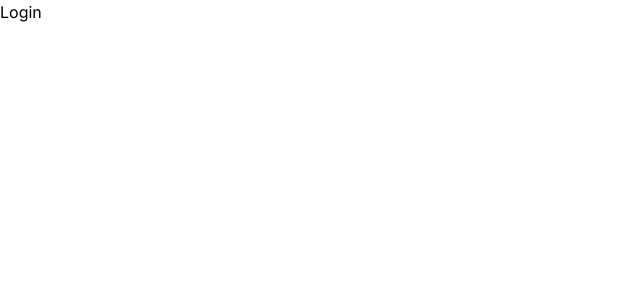
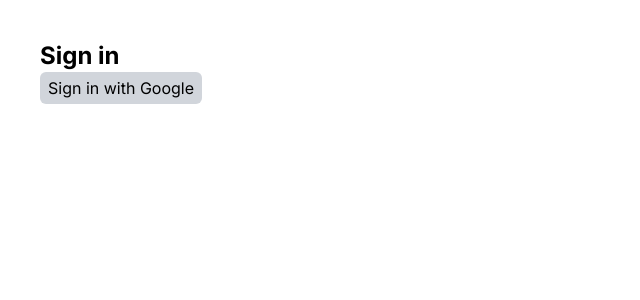
Before and after one commit to lGnyte/Cloud-Computing-Project, a Next.js app: page /login in a window 1280 px wide. Shown: the top 300 px of the page, without its empty margins (0-640 px from the left). Built offline with nearby package versions, Linux system fonts and the light colour scheme; no server answers.

Commit message:
added google auth

```diff
--- /dev/null
+++ b/src/app/components/UserContext.tsx
@@ -0,0 +1,14 @@
+'use client';
+
+import { UserContext } from "@/lib/context";
+import { useUserData } from "@/lib/hooks";
+
+export default function Context(props : any) {
+  const userData = useUserData();
+
+  return (
+    <UserContext.Provider value={userData}>
+      {props.children}
+    </UserContext.Provider>
+  );
+}
--- a/src/app/layout.tsx
+++ b/src/app/layout.tsx
@@ -1,6 +1,8 @@
 import type { Metadata } from "next";
 import { Inter } from "next/font/google";
 import "./globals.css";
+import { Toaster } from "react-hot-toast";
+import UserContext from "./components/UserContext";
 
 const inter = Inter({ subsets: ["latin"] });
 
@@ -16,7 +18,12 @@
 }>) {
   return (
     <html lang="en">
-      <body className={inter.className}>{children}</body>
+      <body className={inter.className}>
+        <UserContext>
+          {children}
+          <Toaster />
+        </UserContext>
+      </body>
     </html>
   );
 }
--- a/src/app/login/page.tsx
+++ b/src/app/login/page.tsx
@@ -1,7 +1,40 @@
+'use client';
+
+import { signInWithGoogle } from "@/lib/auth";
+import { UserContext } from "../../lib/context";
+import { auth } from "@/lib/firebase";
+import { useContext } from "react";
+import Link from "next/link";
+
 export default function Login() {
+  const { user, username } = useContext(UserContext);
+
   return (
-    <div>
-      <h1>Login</h1>
-    </div>
+    <main className="p-10">
+      {Object.keys(user).length ?
+        username ?
+          <div>
+            <h1>Welcome back, {username}!</h1>
+            <button onClick={() => auth.signOut()}>Sign out</button>
+            <br />
+            <Link href={"/"}>
+              Go home
+            </Link>
+          </div>
+          :
+          <div>
+            <h1>Set up your username</h1>
+            <form>
+              <input type="text" placeholder="Username" />
+              <button type="submit">Set Username</button>
+            </form>
+          </div>
+        :
+        <div>
+          <h1 className="font-bold text-2xl">Sign in</h1>
+          <button onClick={signInWithGoogle} className="bg-gray-300 px-2 py-1 rounded-md">Sign in with Google</button>
+        </div>
+      }
+    </main>
   );
 }
--- a/src/app/page.tsx
+++ b/src/app/page.tsx
@@ -1,7 +1,23 @@
+'use client';
+
+import Link from "next/link";
+import { UserContext } from "../lib/context";
+import { useContext } from "react";
+
 export default function Home() {
+  const { user, username } = useContext(UserContext);
+
   return (
+
     <main className="p-10">
-      <p>Google Cloud deploy test 2</p>
+      <h1 className="text-2xl font-bold">{username ?
+        `Welcome back, ${username}!`
+        :
+        `No user`
+      }</h1>
+      <Link href={'/login'} className="text-blue-500">
+        Login
+      </Link>
     </main>
   );
 }
--- /dev/null
+++ b/src/lib/auth.ts
@@ -0,0 +1,14 @@
+import toast from "react-hot-toast";
+import { auth, googleAuthProvider } from "./firebase";
+import { signInWithPopup } from "firebase/auth";
+
+export const signInWithGoogle = async () => {
+  signInWithPopup(auth, googleAuthProvider)
+    .then(result => {
+      toast.success("Authenticated with Google!");
+      //do something with token ? =))
+    })
+    .catch(err => {
+      toast.error(err.message);
+  });
+};
--- /dev/null
+++ b/src/lib/context.ts
@@ -0,0 +1,5 @@
+'use client';
+
+import { createContext } from "react";
+
+export const UserContext = createContext({user: {}, username: ""});
--- /dev/null
+++ b/src/lib/firebase.ts
@@ -0,0 +1,22 @@
+import { initializeApp, getApps } from "firebase/app";
+
+import { GoogleAuthProvider, getAuth } from "firebase/auth";
+import { getFirestore } from "firebase/firestore";
+import { getStorage } from "firebase/storage";
+
+const firebaseConfig = {
+  apiKey: "AIzaSyCNmLEaMpHZdywwIGMCjtX7mK6Pqof5QKo",
+  authDomain: "sonorous-zone-419218.firebaseapp.com",
+  projectId: "sonorous-zone-419218",
+  storageBucket: "sonorous-zone-419218.appspot.com",
+  messagingSenderId: "92492916093",
+  appId: "1:92492916093:web:95ec4a28244cbefc771814",
+  measurementId: "G-4K8F31XFSE"
+};
+
+
+export const firebaseApp = getApps().length === 0 ? initializeApp(firebaseConfig) : getApps()[0];
+export const auth = getAuth(firebaseApp);
+export const db = getFirestore(firebaseApp);
+export const storage = getStorage(firebaseApp);
+export const googleAuthProvider = new GoogleAuthProvider();
--- /dev/null
+++ b/src/lib/hooks.ts
@@ -0,0 +1,40 @@
+import { User, getAuth, onAuthStateChanged } from "firebase/auth";
+import { doc, onSnapshot } from "firebase/firestore";
+import { useEffect, useState } from "react";
+import { db } from "./firebase";
+
+// Custom hook to read  auth record and user profile doc
+export function useUserData() {
+  const [user, setUser] = useState({} as User);
+  const [username, setUsername] = useState("");
+
+  useEffect(() => {
+    const auth = getAuth();
+    onAuthStateChanged(auth, (authUser) => { //when user sign-in state changes
+      if (authUser) {
+        setUser(authUser); //set the user => next useEffect triggers for the rest of the data
+      } else { //no user -> reset everything
+        setUsername("");
+        setUser({} as User);
+      }
+    });
+  },[]);
+
+  useEffect(() => {
+    let unsubscribe;
+    if(user && Object.keys(user).length > 0){ //user exists and has some fields <=> a user is auth'ed => load other data
+      if(user){
+        unsubscribe = onSnapshot(doc(db, 'users', user.uid), doc => {
+          setUsername(doc.data()?.username);
+        }, err => {
+          console.error(`Encountered error: ${err}`);
+        });
+      } else { //no record
+        setUsername("");
+      }
+    }
+    return unsubscribe;
+  }, [user]);
+
+  return { user, username };
+}
```
Also changed, not shown: package.json (+6 -4 lines), 1 other file (tests, documents, lock files or other folders).
